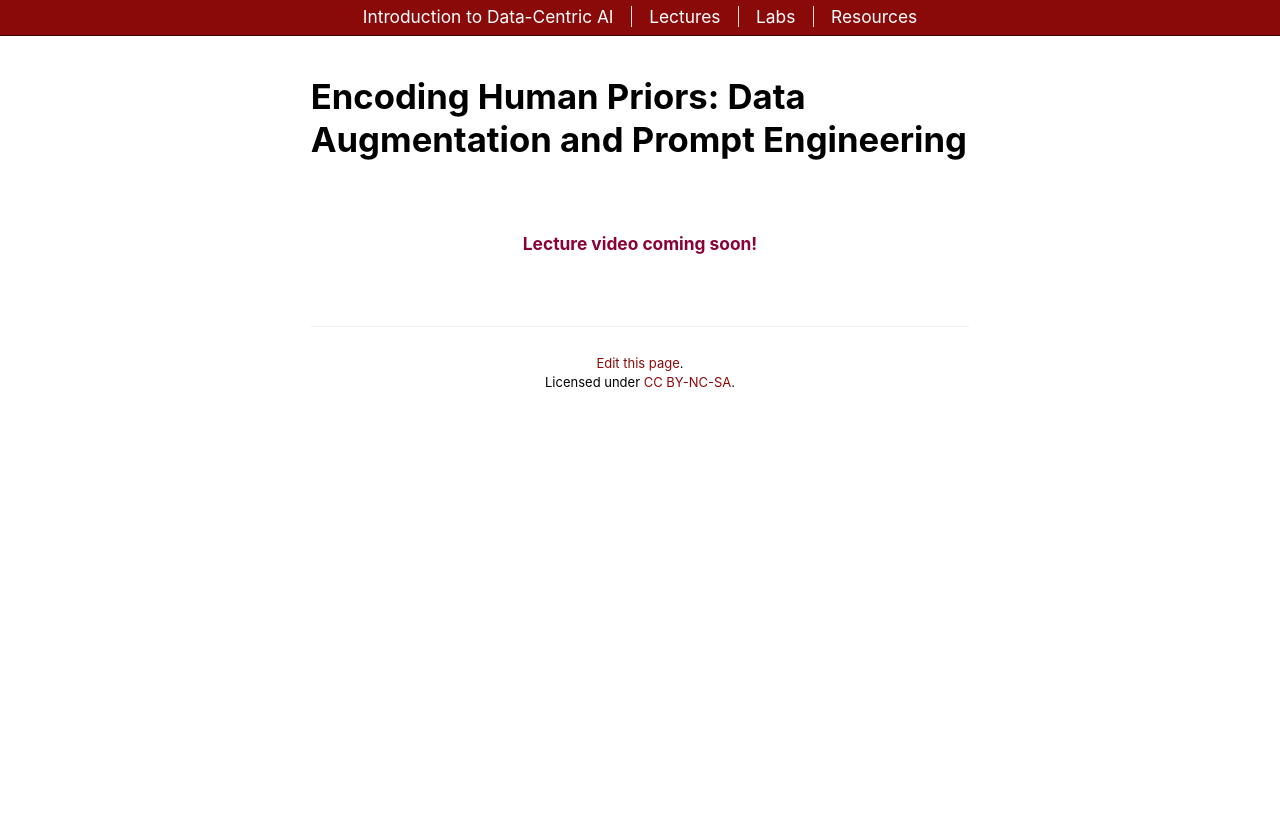
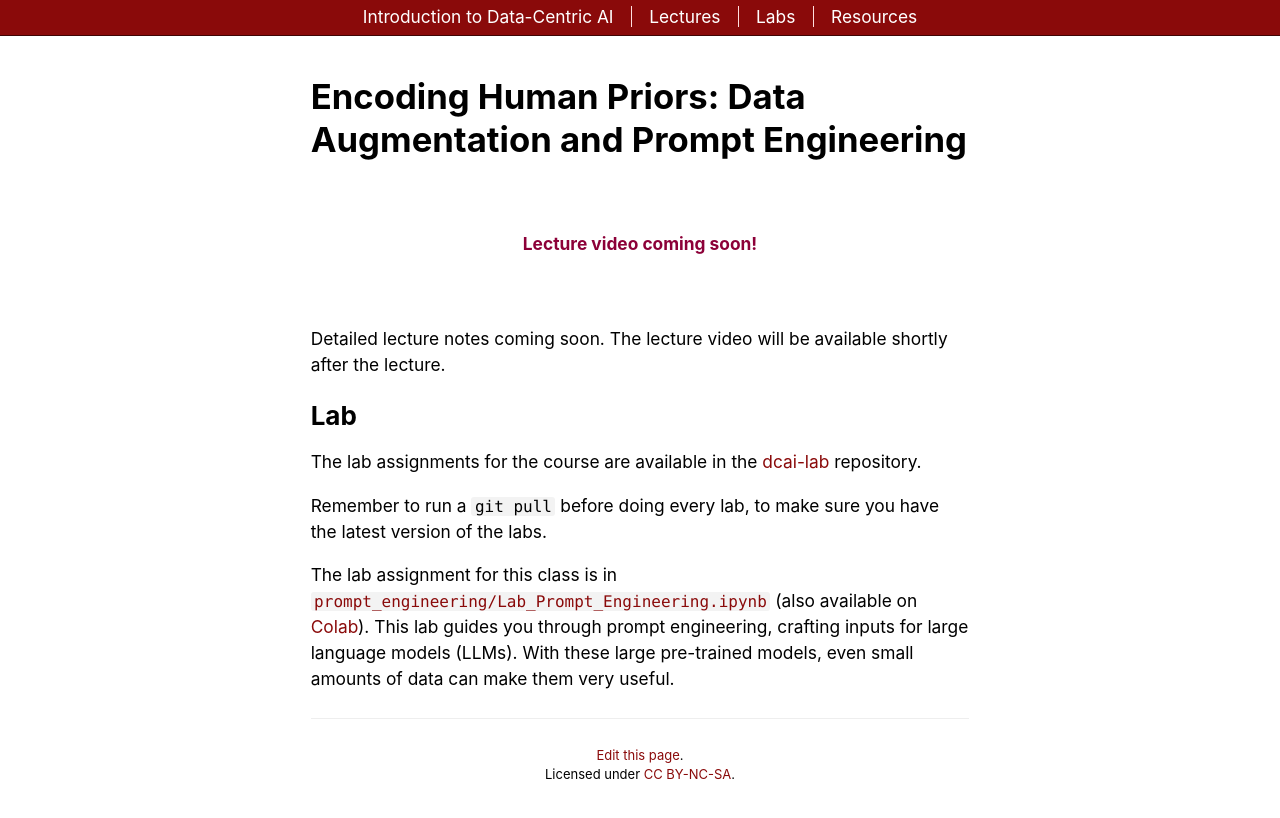
Before and after one commit to dcai-course/dcai-course, a Jekyll site: the page built from _lectures/human-priors.md, in a window 1280 px wide. Shown: the top 818 px of the page. Built offline with Jekyll 4.4.1, drawn with Linux system fonts in a browser that asks for light colours.

Commit message:
Link to lab assignment on prompt engineering

```diff
--- a/_lectures/human-priors.md
+++ b/_lectures/human-priors.md
@@ -7,3 +7,13 @@ video:
   aspect: 56.25
   # id: Wz50FvGG6xU
 ---
+
+Detailed lecture notes coming soon. The lecture video will be available shortly after the lecture.
+
+# Lab
+
+The lab assignments for the course are available in the [dcai-lab](https://github.com/dcai-course/dcai-lab) repository.
+
+Remember to run a `git pull` before doing every lab, to make sure you have the latest version of the labs.
+
+The lab assignment for this class is in [`prompt_engineering/Lab_Prompt_Engineering.ipynb`](https://github.com/dcai-course/dcai-lab/blob/master/prompt_engineering/Lab_Prompt_Engineering.ipynb) (also available on [Colab](https://colab.research.google.com/drive/1cipH-u6Jz0EH-6Cd9MPYgY4K0sJZwRJq)). This lab guides you through prompt engineering, crafting inputs for large language models (LLMs). With these large pre-trained models, even small amounts of data can make them very useful.
```
